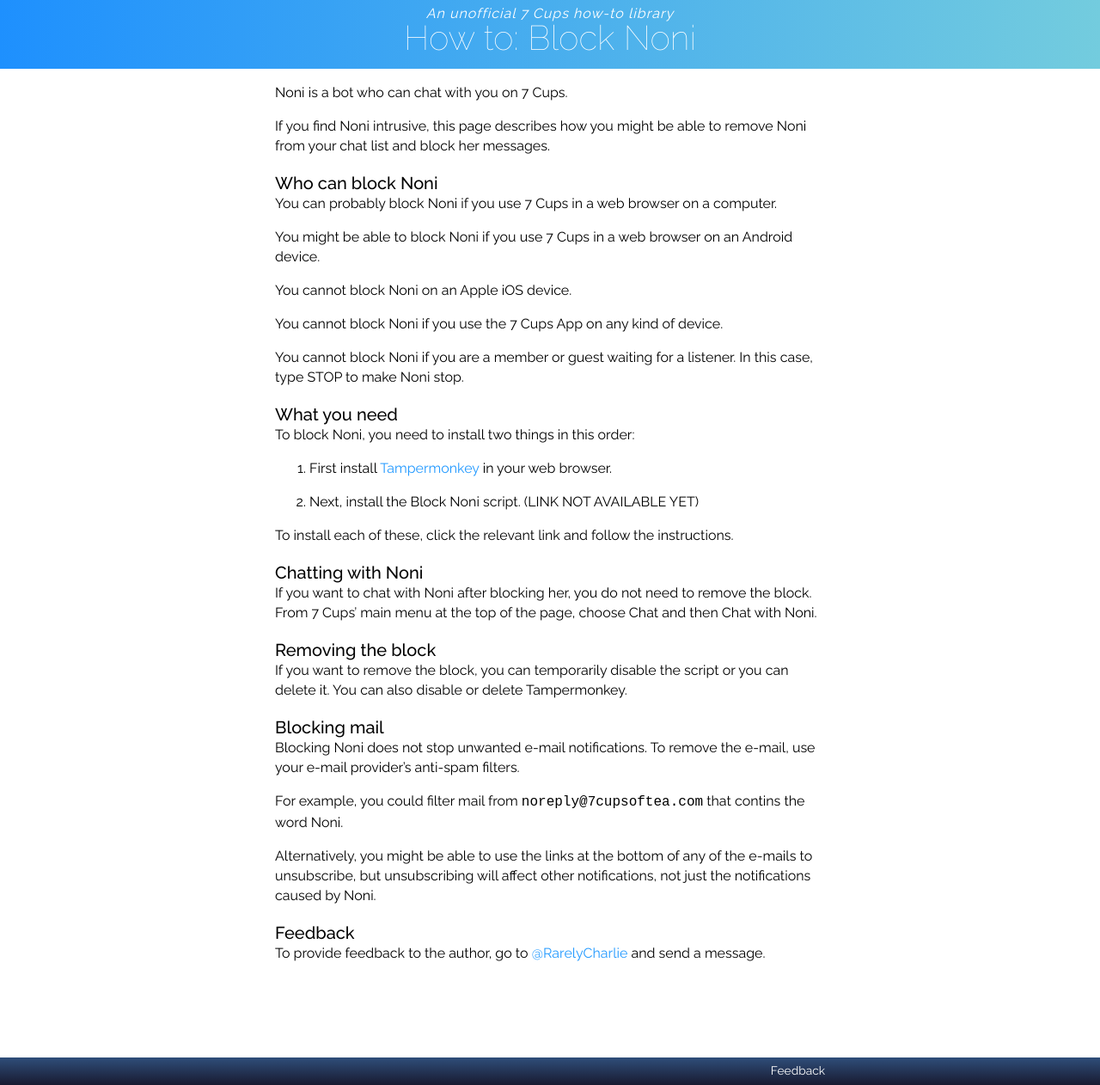
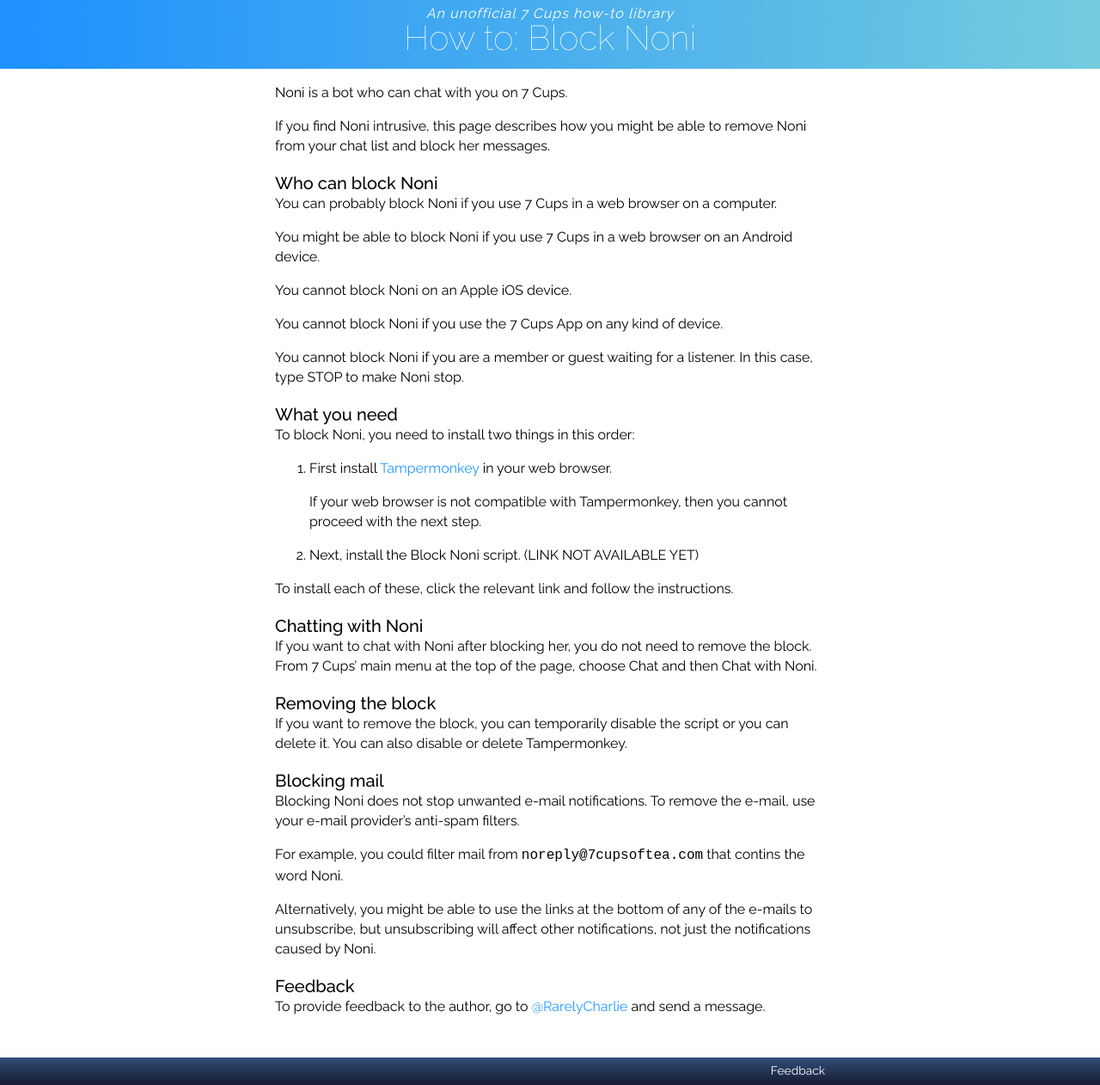
Before and after one commit to RarelyCharlie/rarelycharlie.github.io, a Jekyll site: the page built from _howto/block-noni.md, in a window 1280 px wide and 1262 px high. Shown: the whole window at 86% size. Built offline with Jekyll 4.4.1, drawn with Linux system fonts in a browser that asks for light colours.

Commit message:
even more tweaks

```diff
--- a/_howto/block-noni.md
+++ b/_howto/block-noni.md
@@ -25,6 +25,8 @@ To block Noni, you need to install two things in this order:
 
 1. First install [Tampermonkey](http://tampermonkey.net/) in your web browser.
 
+   If your web browser is not compatible with Tampermonkey, then you cannot proceed with the next step.
+
 2. Next, install the Block Noni script. (LINK NOT AVAILABLE YET)
 
 To install each of these, click the relevant link and follow the instructions.
```
